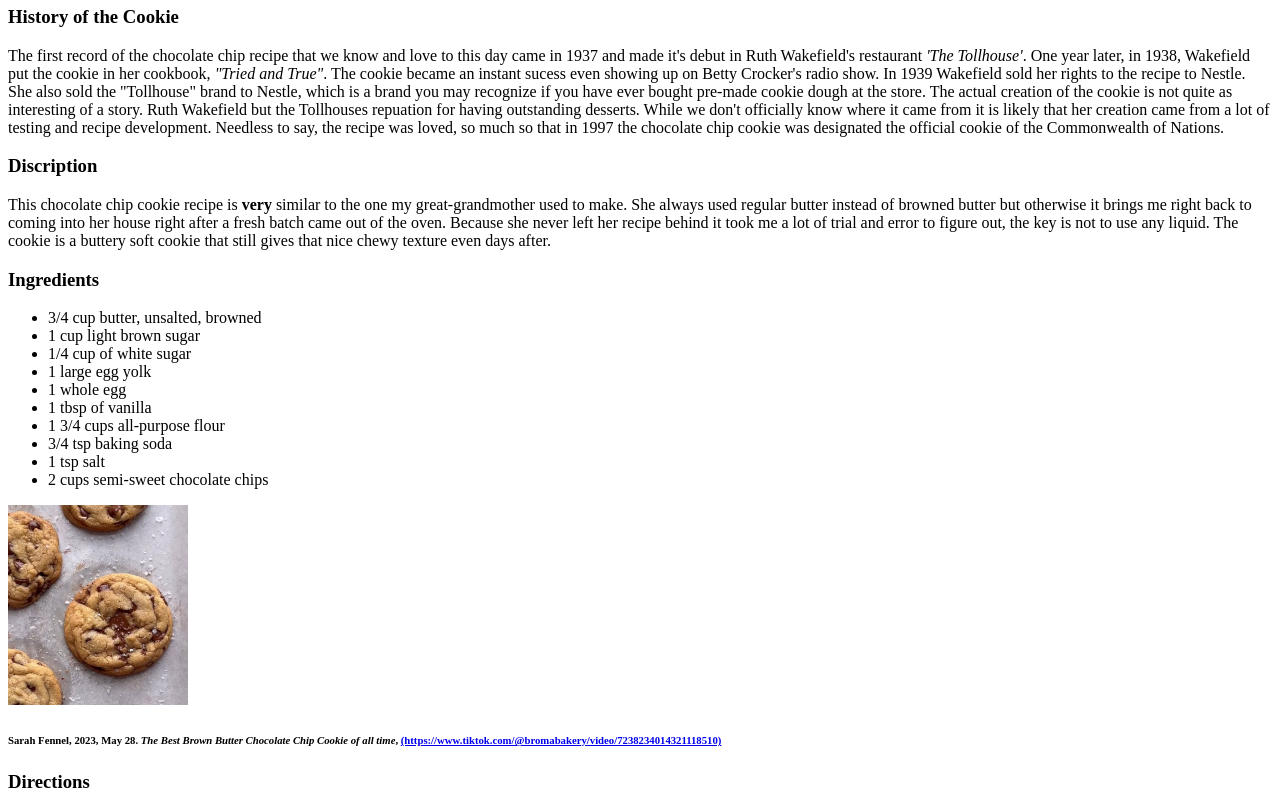
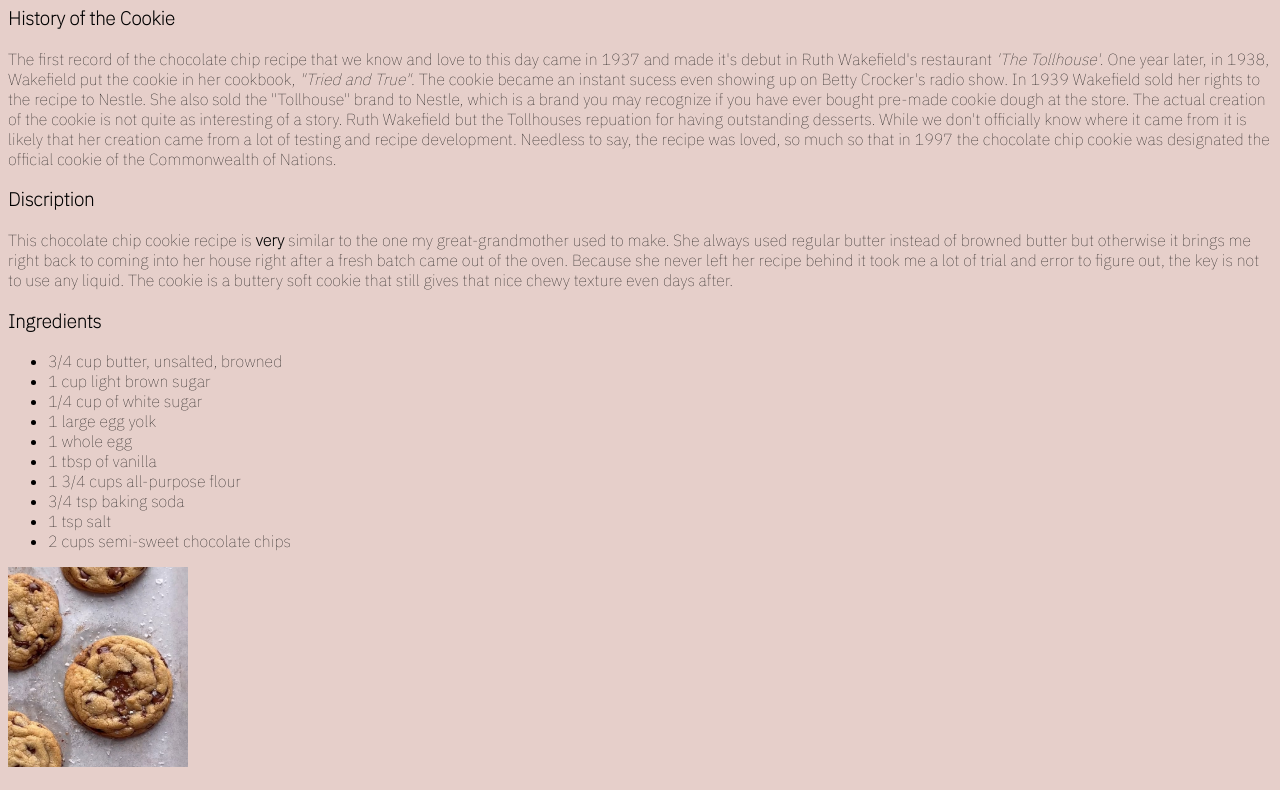
Before and after one commit to mtrice51/mtrice51.github.io, a plain HTML site: page index.html in a window 1280 px wide. Shown: the part 78-868 px from the top of the page. Drawn offline with Linux system fonts and the light colour scheme.

Commit message:
css additions

```diff
--- a/index.html
+++ b/index.html
@@ -8,10 +8,13 @@
         <link rel="preconnect" href="https://fonts.googleapis.com">
         <link rel="preconnect" href="https://fonts.gstatic.com" crossorigin>
         <link href="https://fonts.googleapis.com/css2?family=Sanchez&display=swap" rel="stylesheet">
+        <link rel="preconnect" href="https://fonts.googleapis.com">
+        <link rel="preconnect" href="https://fonts.gstatic.com" crossorigin>
+        <link href="https://fonts.googleapis.com/css2?family=IBM+Plex+Sans:wght@100&display=swap" rel="stylesheet">
         <!--Matthew Trice, Period 2-->
     </head>
     <body>
-        <h1>The BEST Homemade Chocolate Chip Recipe</h1>
+        <h1 class="title">The BEST Homemade Chocolate Chip Recipe</h1>
         <h3>History of the Cookie</h3>
         <p>The first record of the chocolate chip recipe that we know and love to this day came in 1937 and made it's debut in Ruth Wakefield's restaurant <i>'The Tollhouse'</i>. One year later, in 1938, Wakefield put the cookie in her cookbook, <i>"Tried and True"</i>. The cookie became an instant sucess even showing up on Betty Crocker's radio show. In 1939 Wakefield sold her rights to the recipe to Nestle. She also sold the "Tollhouse" brand to Nestle, which is a brand you may recognize if you have ever bought pre-made cookie dough at the store. The actual creation of the cookie is not quite as interesting of a story. Ruth Wakefield but the Tollhouses repuation for having outstanding desserts. While we don't officially know where it came from it is likely that her creation came from a lot of testing and recipe development. Needless to say, the recipe was loved, so much so that in 1997 the chocolate chip cookie was designated the official cookie of the Commonwealth of Nations.</p>
         <h3>Discription</h3>
--- a/style/mystyle.css
+++ b/style/mystyle.css
@@ -1,3 +1,7 @@
-h1{
+body{
+    font-family: 'IBM Plex Sans', sans-serif;
+    background-color: #E6CFCA;
+}
+.title{
     font-family: 'Sanchez', serif;
 }
```
